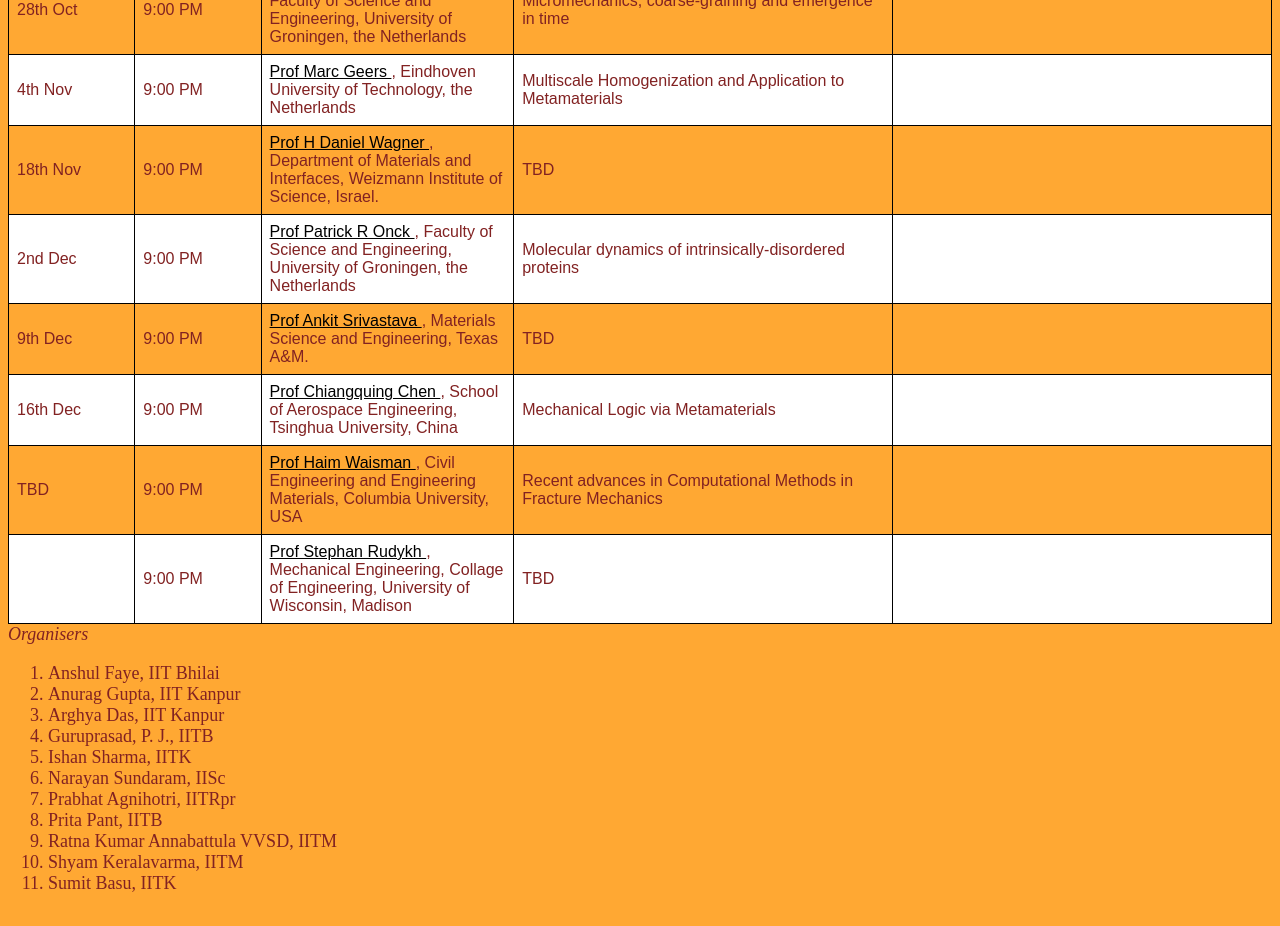
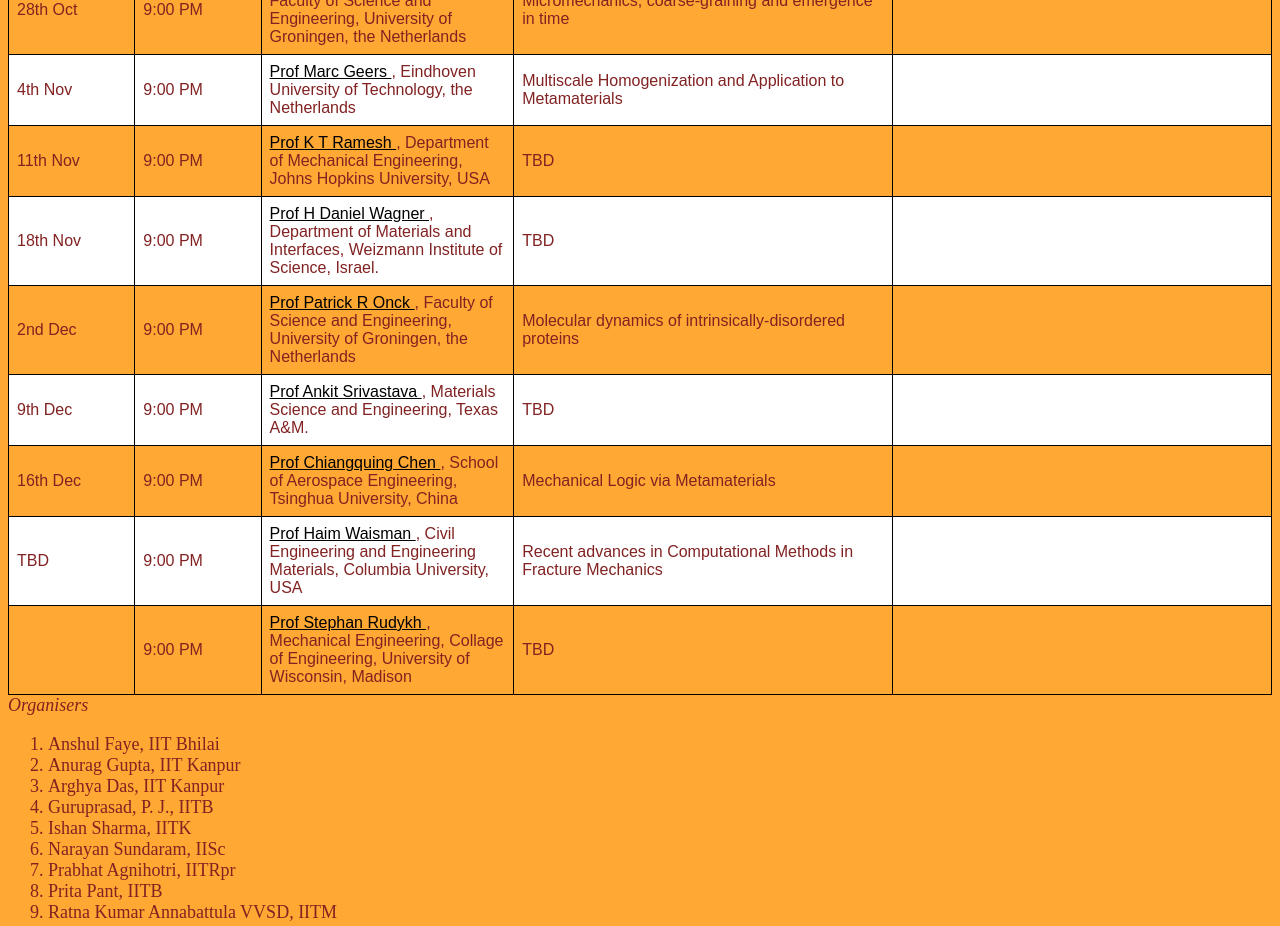
Before and after one commit to anshulfy/MOM_webseries, a plain HTML site: page index.html in a window 1280 px wide. Shown: the part 780-1706 px from the top of the page. Drawn offline with Linux system fonts and the light colour scheme.

Commit message:
Update index.html

```diff
--- a/index.html
+++ b/index.html
@@ -135,6 +135,15 @@ the Netherlands
 <td> </td>
 </tr>
 <tr>
+<td> 11th Nov </td> <td> 9:00 PM </td>
+<td>
+<a href="https://hemi.jhu.edu/the-hemi-team/leadership/k-t-ramesh" target="_blank"> Prof K T Ramesh </a>,
+Department of Mechanical Engineering, Johns Hopkins University, USA
+</td>
+<td>TBD </td>
+<td> </td>
+</tr>
+<tr>
 <td> 18th Nov </td> <td> 9:00 PM </td>
 <td>
 <a href="https://www.weizmann.ac.il/materials/Wagner/home" target="_blank"> Prof H Daniel Wagner </a>,
```
